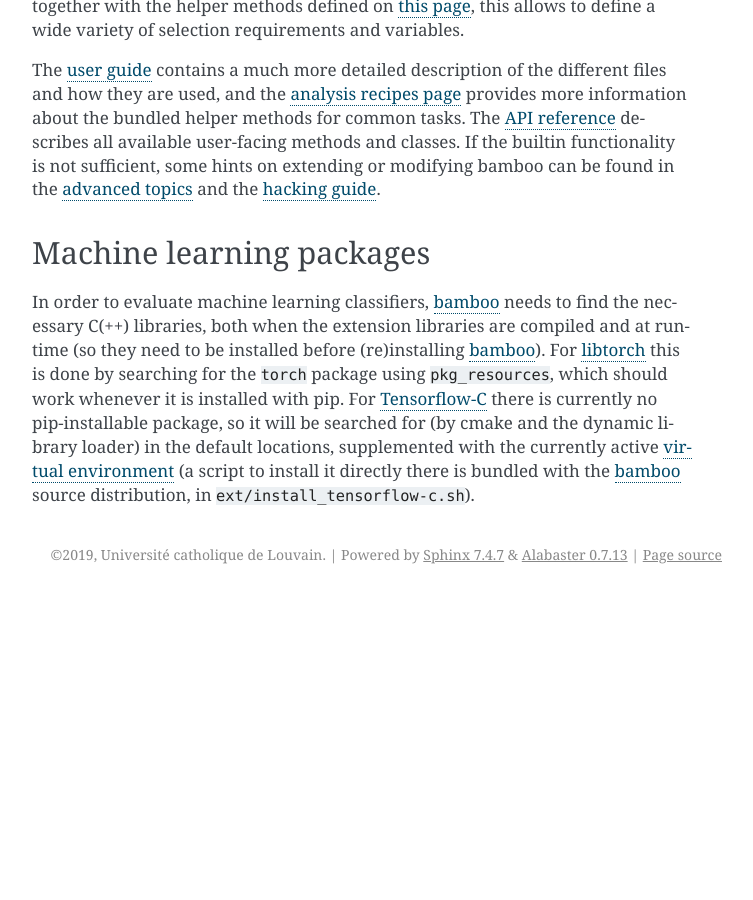
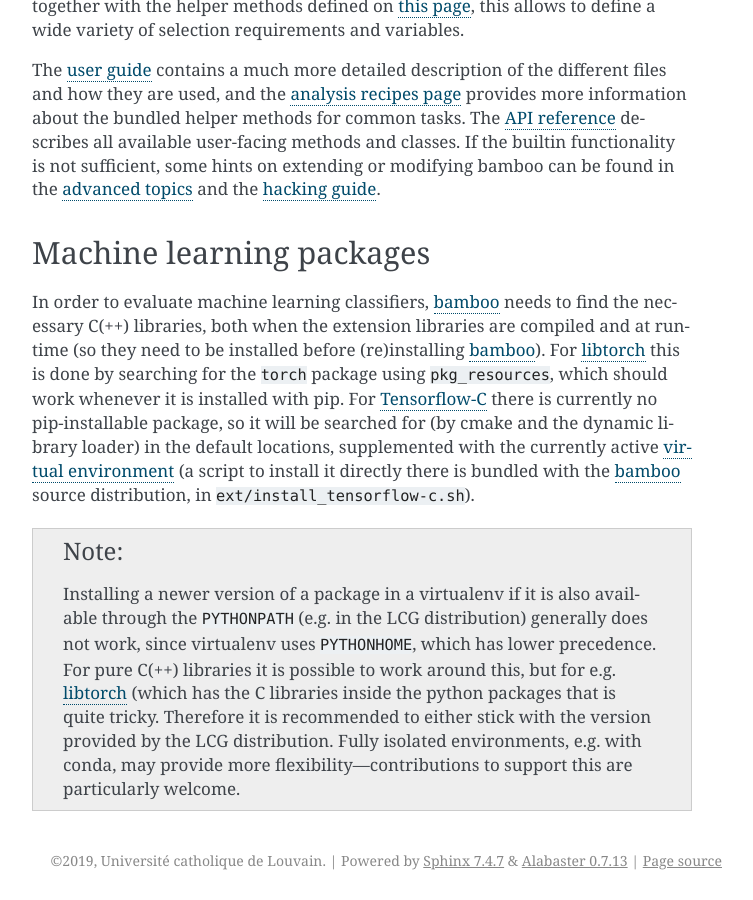
Before and after one commit to recotoolsbenchmarks/BambooAnalysis, a Sphinx documentation site: the page built from doc/install.rst, in a window 1280 px wide and 900 px high, scrolled down 5124 px. Shown: the whole window, without its empty margins (388-1141 px from the left). Built offline with Sphinx 7.4.7, drawn with Linux system fonts in a browser that asks for light colours; before the commit the page ends 5718 px from its top, so only the background shows below that.

Commit message:
Add a note about env setup to install guide

```diff
--- a/doc/install.rst
+++ b/doc/install.rst
@@ -284,6 +284,19 @@ supplemented with the currently active `virtual environment`_ (a script to
 install it directly there is bundled with the bamboo_ source distribution, in
 ``ext/install_tensorflow-c.sh``).
 
+.. note:: Installing a newer version of a package in a virtualenv if it is
+   also available through the ``PYTHONPATH`` (e.g. in the LCG distribution)
+   generally does not work, since virtualenv uses ``PYTHONHOME``, which has
+   lower precedence.
+   For pure C(++) libraries it is possible to work around this, but for
+   e.g. libtorch_ (which has the C libraries inside the python packages
+   that is quite tricky.
+   Therefore it is recommended to either stick with the version provided by
+   the LCG distribution.
+   Fully isolated environments, e.g. with conda, may provide more flexibility
+   |---| contributions to support this are particularly welcome.
+
+
 .. _bamboo: https://cp3.irmp.ucl.ac.be/~pdavid/bamboo/index.html
 
 .. _CP3SlurmUtils: https://cp3-git.irmp.ucl.ac.be/cp3-support/helpdesk/wikis/Slurm#the-cp3slurmutils-package
```
